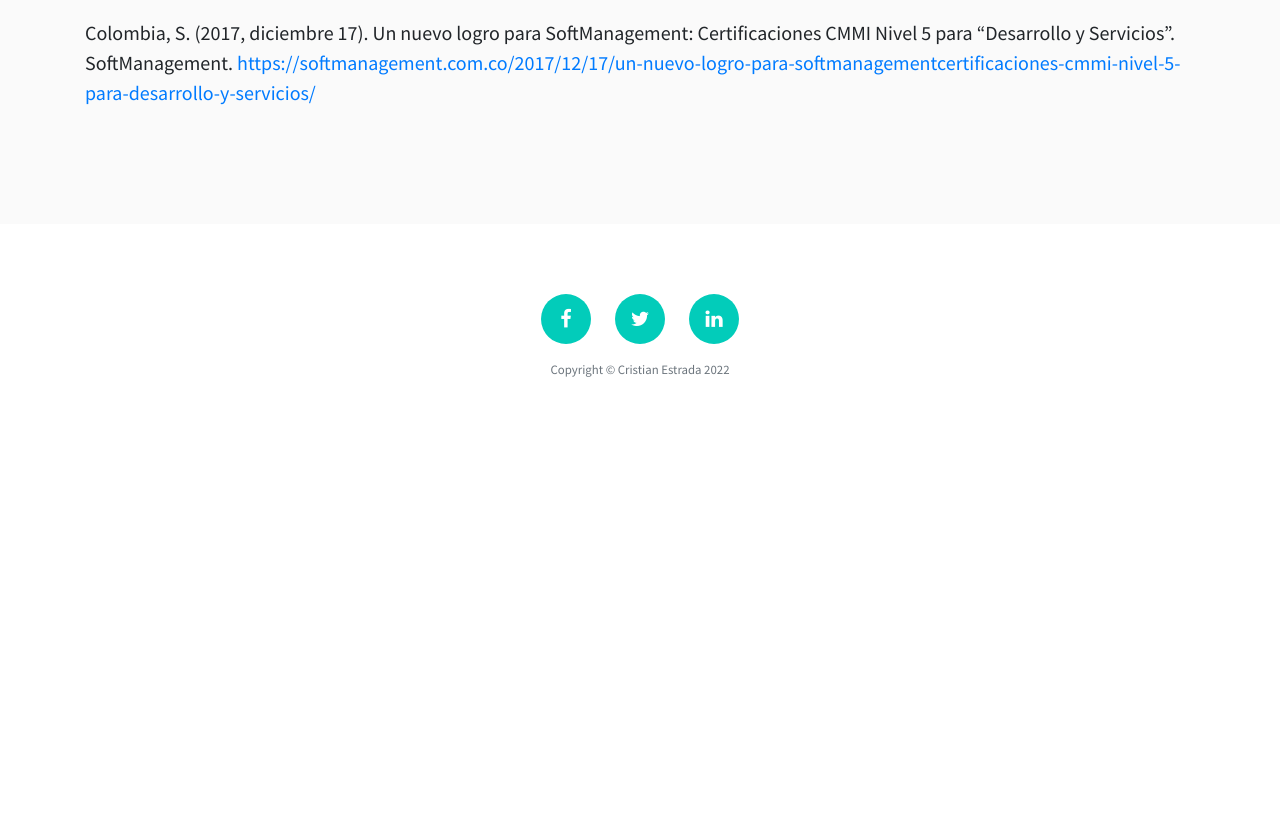
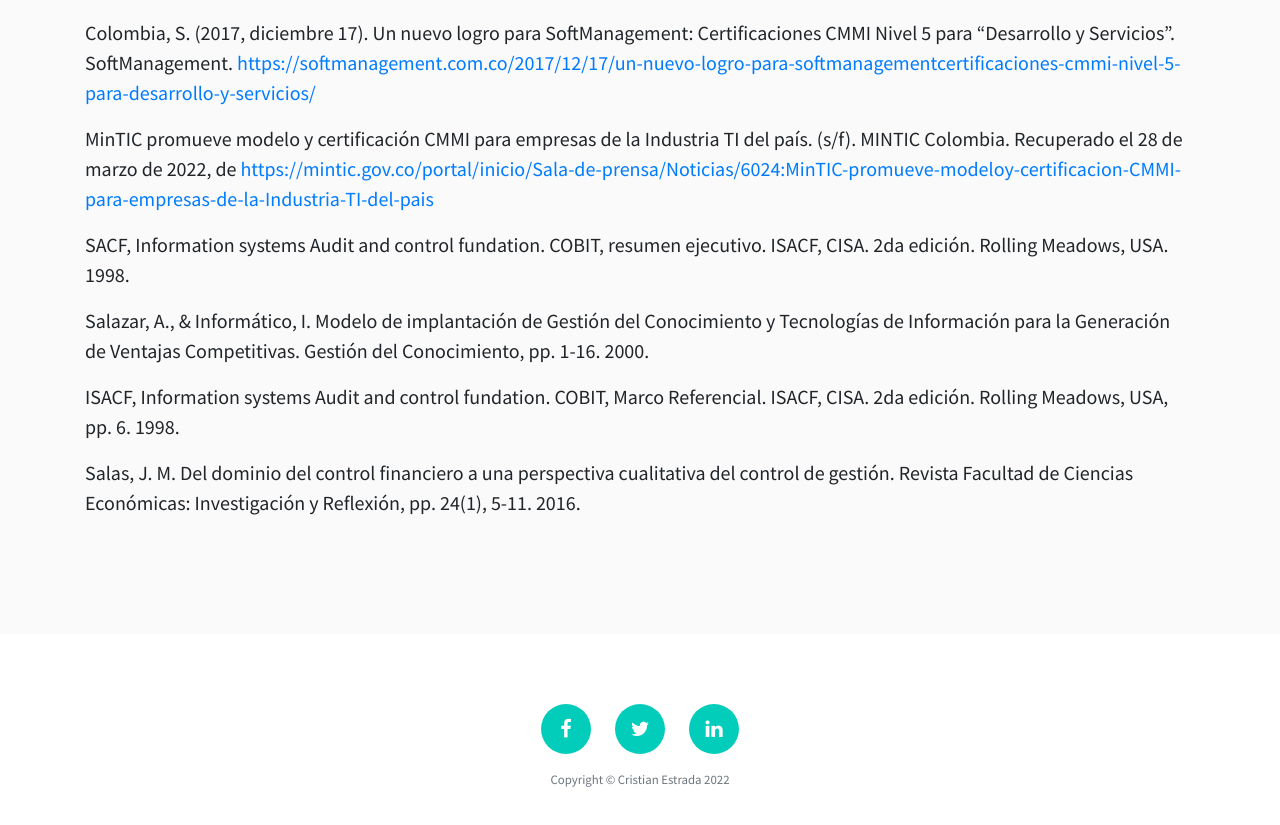
Before and after one commit to CristianEstrada/wikidefinitivo, a Vue app: page / in a window 1280 px wide. Shown: the part 6020-6845 px from the top of the page. Before the commit the page ends 6469 px from the top, so only its background shows below. Built offline with nearby package versions, Linux system fonts and the light colour scheme.

Commit message:
Update Bibliografia

```diff
--- a/src/App.vue
+++ b/src/App.vue
@@ -333,8 +333,19 @@
         <br>
         <p class="lead">Colombia, S. (2017, diciembre 17). Un nuevo logro para SoftManagement: Certificaciones
 CMMI Nivel 5 para “Desarrollo y Servicios”. SoftManagement. <a href="https://softmanagement.com.co/2017/12/17/un-nuevo-logro-para-softmanagementcertificaciones-cmmi-nivel-5-para-desarrollo-y-servicios/">https://softmanagement.com.co/2017/12/17/un-nuevo-logro-para-softmanagementcertificaciones-cmmi-nivel-5-para-desarrollo-y-servicios/</a>   </p>
+        <p class="lead">MinTIC promueve modelo y certificación CMMI para empresas de la Industria TI del país.
+(s/f). MINTIC Colombia. Recuperado el 28 de marzo de 2022, de <a href="https://mintic.gov.co/portal/inicio/Sala-de-prensa/Noticias/6024:MinTIC-promueve-modeloy-certificacion-CMMI-para-empresas-de-la-Industria-TI-del-pais">https://mintic.gov.co/portal/inicio/Sala-de-prensa/Noticias/6024:MinTIC-promueve-modeloy-certificacion-CMMI-para-empresas-de-la-Industria-TI-del-pais</a></p>
+        <p class="lead">SACF, Information systems Audit and control fundation. COBIT, resumen ejecutivo.
+ISACF, CISA. 2da edición. Rolling Meadows, USA. 1998. </p>
+        <p class="lead">Salazar, A., & Informático, I. Modelo de implantación de Gestión del Conocimiento y
+Tecnologías de Información para la Generación de Ventajas Competitivas. Gestión del
+Conocimiento, pp. 1-16. 2000.</p>
+        <p class="lead">ISACF, Information systems Audit and control fundation. COBIT, Marco Referencial.
+ISACF, CISA. 2da edición. Rolling Meadows, USA, pp. 6. 1998. </p>
+        <p class="lead">Salas, J. M. Del dominio del control financiero a una perspectiva cualitativa del control
+de gestión. Revista Facultad de Ciencias Económicas: Investigación y Reflexión, pp.
+24(1), 5-11. 2016. </p>
       </div>
-
     </div>
   </section>
   <footer class="footer text-center">
```
